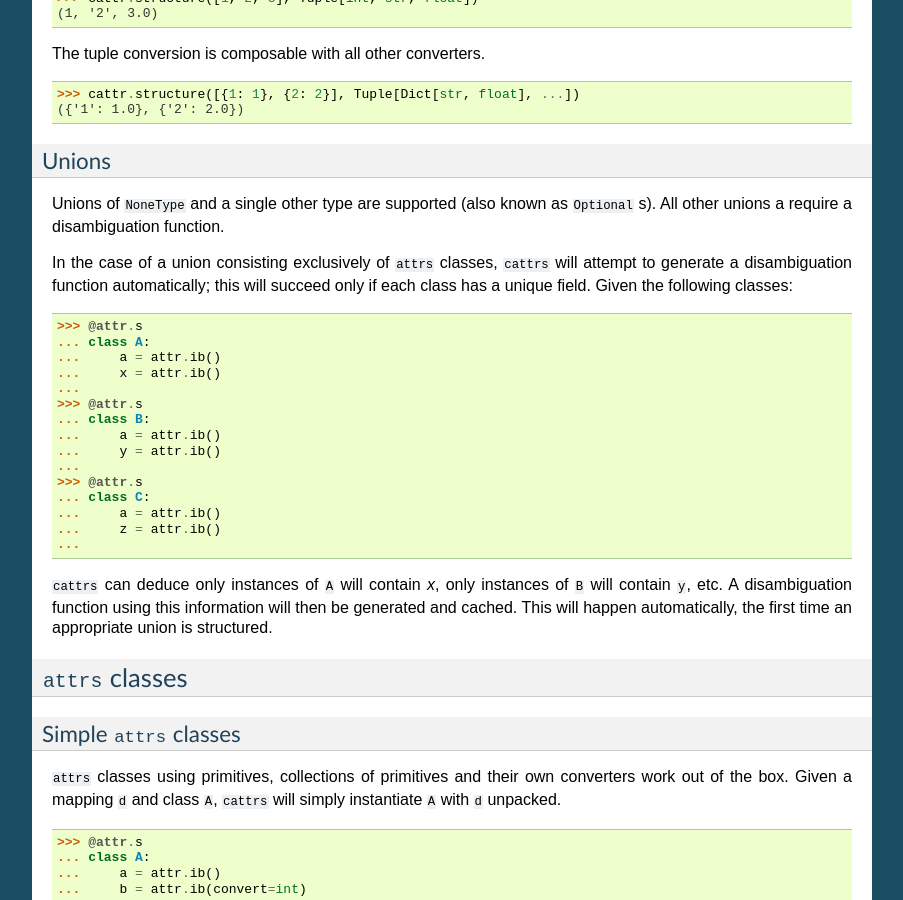
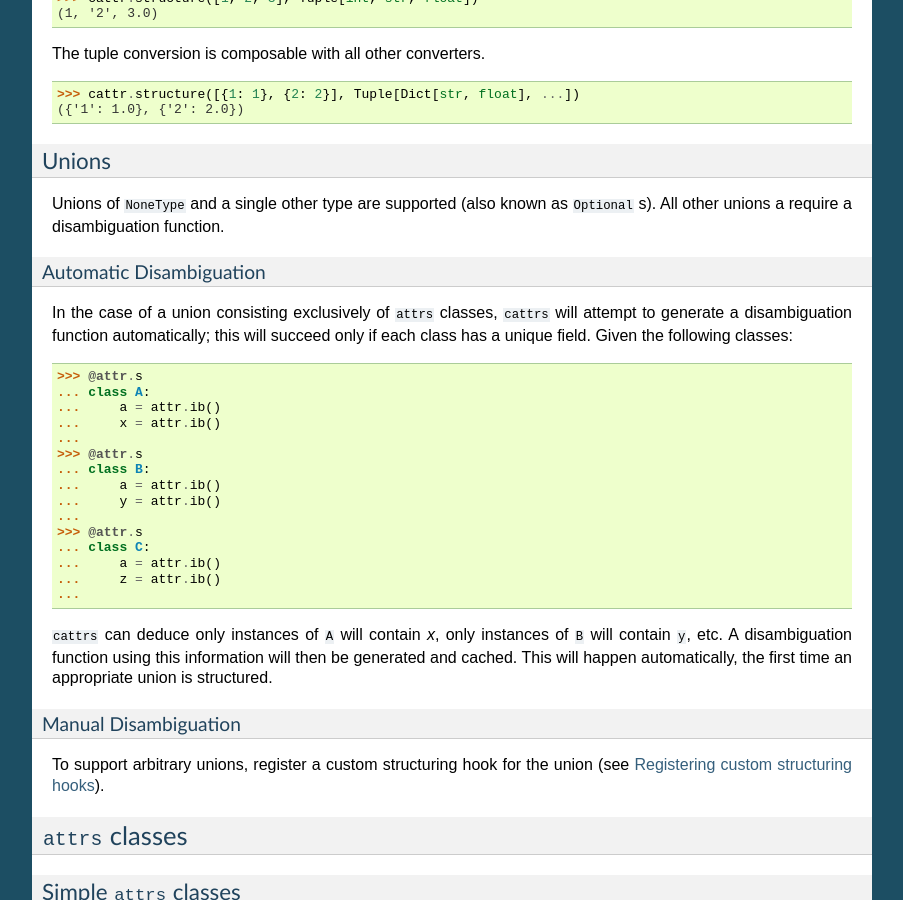
Before and after one commit to busgaidw2/cattrs, a Sphinx documentation site: the page built from docs/structuring.rst, in a window 1280 px wide and 900 px high, scrolled down 3279 px. Shown: the whole window, without its empty margins (198-1101 px from the left). Built offline with Sphinx 7.4.7, drawn with Linux system fonts in a browser that asks for light colours; pages that are not in the unit, such as notebooks, are missing from menus; some of the changed text lies outside the part shown.

Commit message:
Document registering union hooks.

```diff
--- a/docs/structuring.rst
+++ b/docs/structuring.rst
@@ -229,6 +229,9 @@ Unions
 Unions of ``NoneType`` and a single other type are supported (also known as
 ``Optional`` s). All other unions a require a disambiguation function.
 
+Automatic Disambiguation
+""""""""""""""""""""""""
+
 In the case of a union consisting exclusively of ``attrs`` classes, ``cattrs``
 will attempt to generate a disambiguation function automatically; this will
 succeed only if each class has a unique field. Given the following classes:
@@ -256,9 +259,14 @@ of ``B`` will contain ``y``, etc. A disambiguation function using this
 information will then be generated and cached. This will happen automatically,
 the first time an appropriate union is structured.
 
+Manual Disambiguation
+"""""""""""""""""""""
+
+To support arbitrary unions, register a custom structuring hook for the union
+(see `Registering custom structuring hooks`_).
 
 ``attrs`` classes
--------------------------
+-----------------
 
 Simple ``attrs`` classes
 ~~~~~~~~~~~~~~~~~~~~~~~~
```
